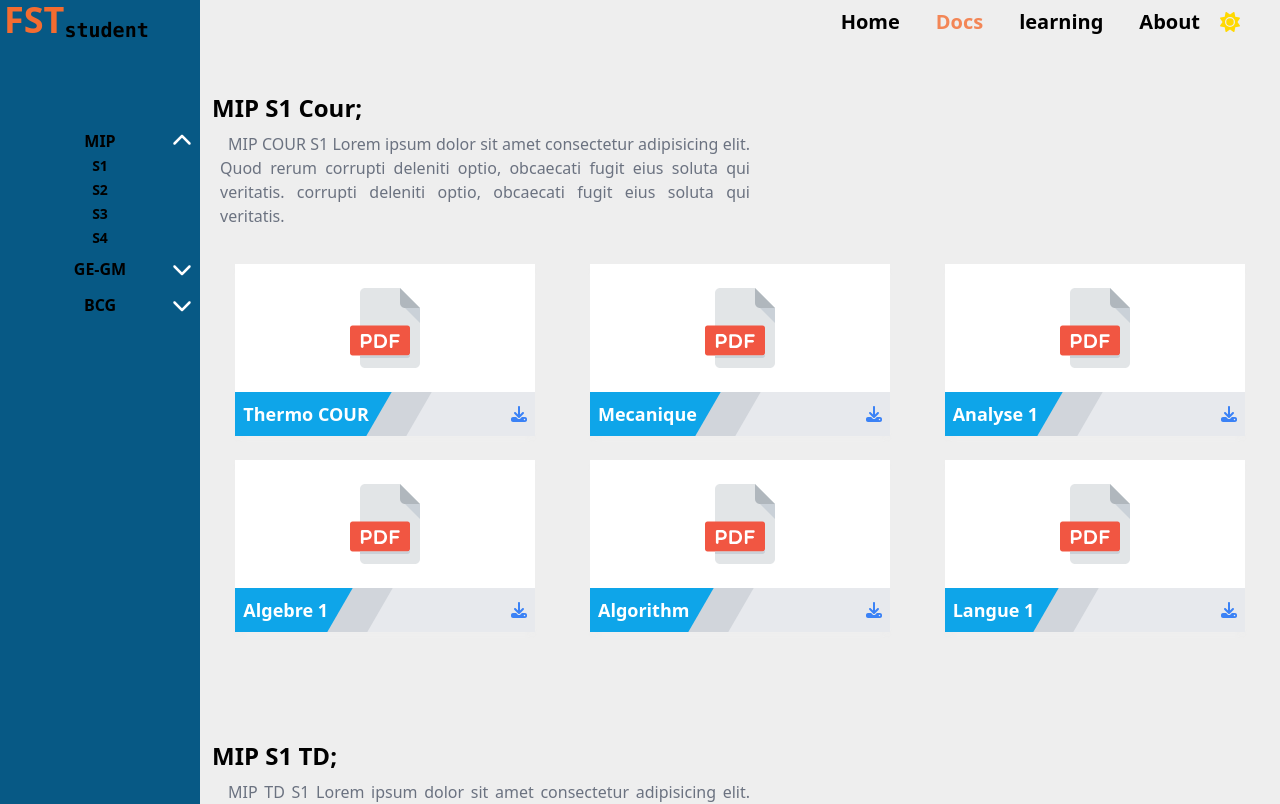
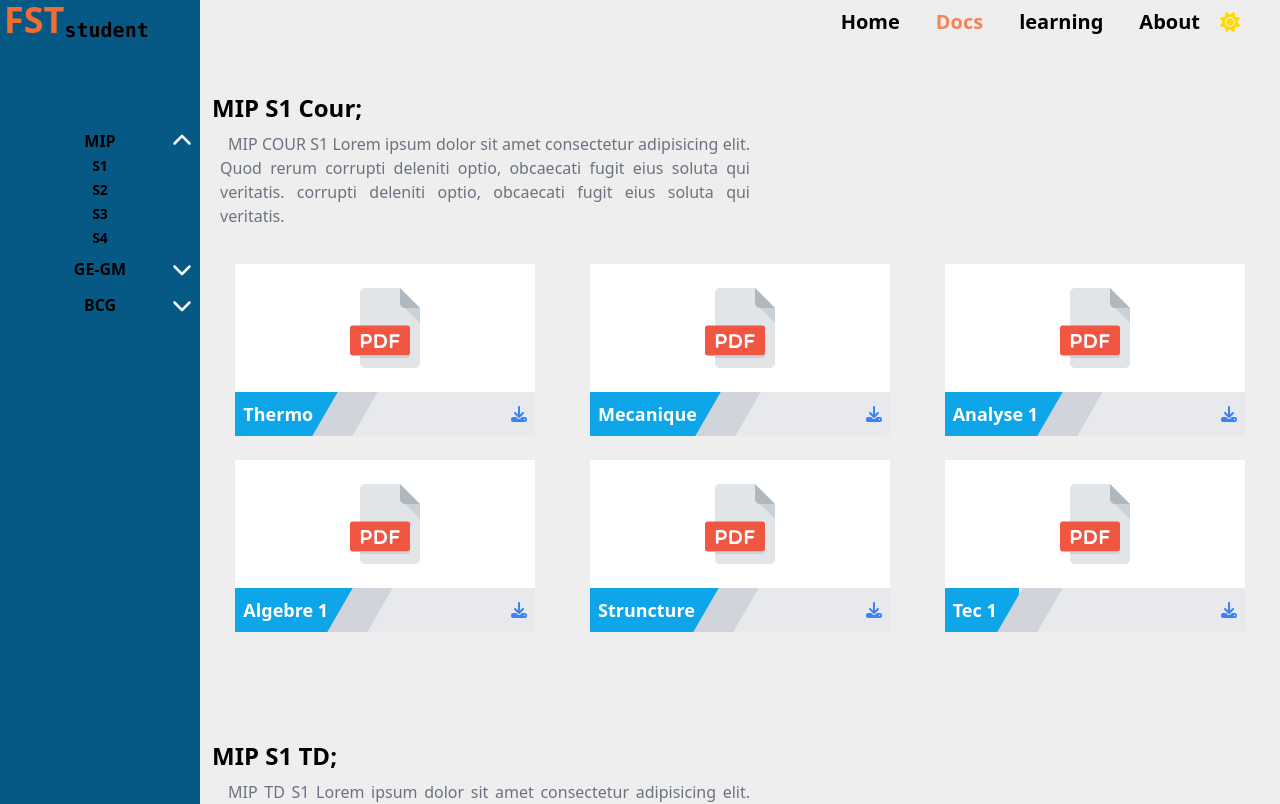
Before and after one commit to suitablePanther/fsts, a React (Vite) app: page /docs in a window 1280 px wide. Shown: the top 804 px of the page. Built offline with nearby package versions, Linux system fonts and the light colour scheme.

Commit message:
rename modules data

```diff
--- a/src/components/docs/semestres/bcg/data/cour_td_s_deux.js
+++ b/src/components/docs/semestres/bcg/data/cour_td_s_deux.js
@@ -9,7 +9,7 @@
 		docs: [
 			{
 				id: 1,
-				moduleName: "Thermo",
+				moduleName: "Thermo, Mec",
 				imgURL: "/svgs/pdf.svg",
 				doc: "/imgs/blue.png",
 				description: ` Hello
@@ -17,7 +17,7 @@
 			},
 			{
 				id: 2,
-				moduleName: "mec & geo",
+				moduleName: "Réactivité Chimique",
 				imgURL: "/svgs/pdf.svg",
 				doc: "/imgs/blue.png",
 				description: ` Hello
@@ -25,7 +25,7 @@
 			},
 			{
 				id: 3,
-				moduleName: "analyse 1",
+				moduleName: "Structures",
 				imgURL: "/svgs/pdf.svg",
 				doc: "/imgs/blue.png",
 				description: ` Hello
@@ -33,7 +33,7 @@
 			},
 			{
 				id: 4,
-				moduleName: "algebre 1",
+				moduleName: "Electricité",
 				imgURL: "/svgs/pdf.svg",
 				doc: "/imgs/blue.png",
 				description: ` Hello
@@ -41,7 +41,7 @@
 			},
 			{
 				id: 5,
-				moduleName: "algorithm",
+				moduleName: "Bases de données",
 				imgURL: "/svgs/pdf.svg",
 				doc: "/imgs/blue.png",
 				description: ` Hello
@@ -49,7 +49,7 @@
 			},
 			{
 				id: 6,
-				moduleName: "langue 1",
+				moduleName: "Tec 2",
 				imgURL: "/svgs/pdf.svg",
 				doc: "/imgs/blue.png",
 				description: ` Hello
@@ -67,7 +67,7 @@
 		docs: [
 			{
 				id: 1,
-				moduleName: "Thermo",
+				moduleName: "Thermo, Mec",
 				imgURL: "/svgs/pdf.svg",
 				doc: "/imgs/blue.png",
 				description: `Lorem ipsum dolor sit amet consectetur adipisicing elit. Quod rerum
@@ -75,7 +75,7 @@
 			},
 			{
 				id: 2,
-				moduleName: "mec pt & geo",
+				moduleName: "Réactivité Chimique",
 				imgURL: "/svgs/pdf.svg",
 				doc: "/imgs/blue.png",
 				description: `Lorem ipsum dolor sit amet consectetur adipisicing elit. Quod rerum
@@ -83,7 +83,7 @@
 			},
 			{
 				id: 3,
-				moduleName: "analyse 1",
+				moduleName: "Structures",
 				imgURL: "/svgs/pdf.svg",
 				doc: "/imgs/blue.png",
 				description: `Lorem ipsum dolor sit amet consectetur adipisicing elit. Quod rerum
@@ -91,7 +91,7 @@
 			},
 			{
 				id: 4,
-				moduleName: "algebre 1",
+				moduleName: "Electricité",
 				imgURL: "/svgs/pdf.svg",
 				doc: "/imgs/blue.png",
 				description: `Lorem ipsum dolor sit amet consectetur adipisicing elit. Quod rerum
@@ -99,7 +99,7 @@
 			},
 			{
 				id: 5,
-				moduleName: "algorithm",
+				moduleName: "bases de données",
 				imgURL: "/svgs/pdf.svg",
 				doc: "/imgs/blue.png",
 				description: `Lorem ipsum dolor sit amet consectetur adipisicing elit. Quod rerum
@@ -107,7 +107,7 @@
 			},
 			{
 				id: 6,
-				moduleName: "langue 1",
+				moduleName: "Tec 2",
 				imgURL: "/svgs/pdf.svg",
 				doc: "/imgs/blue.png",
 				description: `Lorem ipsum dolor sit amet consectetur adipisicing elit. Quod rerum
--- a/src/components/docs/semestres/bcg/data/cour_td_s_quatre.js
+++ b/src/components/docs/semestres/bcg/data/cour_td_s_quatre.js
@@ -9,7 +9,7 @@
 		docs: [
 			{
 				id: 1,
-				moduleName: "Thermo",
+				moduleName: "Biochimie",
 				imgURL: "/svgs/pdf.svg",
 				doc: "/imgs/blue.png",
 				description: ` Hello
@@ -17,7 +17,7 @@
 			},
 			{
 				id: 2,
-				moduleName: "mec & geo",
+				moduleName: "Chimie Org 1",
 				imgURL: "/svgs/pdf.svg",
 				doc: "/imgs/blue.png",
 				description: ` Hello
@@ -25,7 +25,7 @@
 			},
 			{
 				id: 3,
-				moduleName: "analyse 1",
+				moduleName: "Microbiologie",
 				imgURL: "/svgs/pdf.svg",
 				doc: "/imgs/blue.png",
 				description: ` Hello
@@ -33,7 +33,7 @@
 			},
 			{
 				id: 4,
-				moduleName: "algebre 1",
+				moduleName: "Chimie Miné",
 				imgURL: "/svgs/pdf.svg",
 				doc: "/imgs/blue.png",
 				description: ` Hello
@@ -41,7 +41,7 @@
 			},
 			{
 				id: 5,
-				moduleName: "algorithm",
+				moduleName: "Org, Min 2",
 				imgURL: "/svgs/pdf.svg",
 				doc: "/imgs/blue.png",
 				description: ` Hello
@@ -49,7 +49,7 @@
 			},
 			{
 				id: 6,
-				moduleName: "langue 1",
+				moduleName: "Tectonique",
 				imgURL: "/svgs/pdf.svg",
 				doc: "/imgs/blue.png",
 				description: ` Hello
@@ -67,7 +67,7 @@
 		docs: [
 			{
 				id: 1,
-				moduleName: "Thermo",
+				moduleName: "Biochimie",
 				imgURL: "/svgs/pdf.svg",
 				doc: "/imgs/blue.png",
 				description: `Lorem ipsum dolor sit amet consectetur adipisicing elit. Quod rerum
@@ -75,7 +75,7 @@
 			},
 			{
 				id: 2,
-				moduleName: "mec pt & geo",
+				moduleName: "chimie org 1",
 				imgURL: "/svgs/pdf.svg",
 				doc: "/imgs/blue.png",
 				description: `Lorem ipsum dolor sit amet consectetur adipisicing elit. Quod rerum
@@ -83,7 +83,7 @@
 			},
 			{
 				id: 3,
-				moduleName: "analyse 1",
+				moduleName: "Microbiologie",
 				imgURL: "/svgs/pdf.svg",
 				doc: "/imgs/blue.png",
 				description: `Lorem ipsum dolor sit amet consectetur adipisicing elit. Quod rerum
@@ -91,7 +91,7 @@
 			},
 			{
 				id: 4,
-				moduleName: "algebre 1",
+				moduleName: "Chimie Miné",
 				imgURL: "/svgs/pdf.svg",
 				doc: "/imgs/blue.png",
 				description: `Lorem ipsum dolor sit amet consectetur adipisicing elit. Quod rerum
@@ -99,7 +99,7 @@
 			},
 			{
 				id: 5,
-				moduleName: "algorithm",
+				moduleName: "Org/Min 2",
 				imgURL: "/svgs/pdf.svg",
 				doc: "/imgs/blue.png",
 				description: `Lorem ipsum dolor sit amet consectetur adipisicing elit. Quod rerum
@@ -107,7 +107,7 @@
 			},
 			{
 				id: 6,
-				moduleName: "langue 1",
+				moduleName: "Tectonique",
 				imgURL: "/svgs/pdf.svg",
 				doc: "/imgs/blue.png",
 				description: `Lorem ipsum dolor sit amet consectetur adipisicing elit. Quod rerum
--- a/src/components/docs/semestres/bcg/data/cour_td_s_trois.js
+++ b/src/components/docs/semestres/bcg/data/cour_td_s_trois.js
@@ -9,7 +9,7 @@
 		docs: [
 			{
 				id: 1,
-				moduleName: "Thermo",
+				moduleName: "Biologie animale",
 				imgURL: "/svgs/pdf.svg",
 				doc: "/imgs/blue.png",
 				description: ` Hello
@@ -17,7 +17,7 @@
 			},
 			{
 				id: 2,
-				moduleName: "mec & geo",
+				moduleName: "Géo Ext",
 				imgURL: "/svgs/pdf.svg",
 				doc: "/imgs/blue.png",
 				description: ` Hello
@@ -25,7 +25,7 @@
 			},
 			{
 				id: 3,
-				moduleName: "analyse 1",
+				moduleName: "Statistique, Proba",
 				imgURL: "/svgs/pdf.svg",
 				doc: "/imgs/blue.png",
 				description: ` Hello
@@ -33,7 +33,7 @@
 			},
 			{
 				id: 4,
-				moduleName: "algebre 1",
+				moduleName: "Biologie Végétale",
 				imgURL: "/svgs/pdf.svg",
 				doc: "/imgs/blue.png",
 				description: ` Hello
@@ -41,7 +41,7 @@
 			},
 			{
 				id: 5,
-				moduleName: "algorithm",
+				moduleName: "Stratigraphie",
 				imgURL: "/svgs/pdf.svg",
 				doc: "/imgs/blue.png",
 				description: ` Hello
@@ -49,7 +49,7 @@
 			},
 			{
 				id: 6,
-				moduleName: "langue 1",
+				moduleName: "Tec 3",
 				imgURL: "/svgs/pdf.svg",
 				doc: "/imgs/blue.png",
 				description: ` Hello
@@ -67,7 +67,7 @@
 		docs: [
 			{
 				id: 1,
-				moduleName: "Thermo",
+				moduleName: "Biologie animale",
 				imgURL: "/svgs/pdf.svg",
 				doc: "/imgs/blue.png",
 				description: `Lorem ipsum dolor sit amet consectetur adipisicing elit. Quod rerum
@@ -75,7 +75,7 @@
 			},
 			{
 				id: 2,
-				moduleName: "mec pt & geo",
+				moduleName: "Géo Ext",
 				imgURL: "/svgs/pdf.svg",
 				doc: "/imgs/blue.png",
 				description: `Lorem ipsum dolor sit amet consectetur adipisicing elit. Quod rerum
@@ -83,7 +83,7 @@
 			},
 			{
 				id: 3,
-				moduleName: "analyse 1",
+				moduleName: "Statistique, Proba",
 				imgURL: "/svgs/pdf.svg",
 				doc: "/imgs/blue.png",
 				description: `Lorem ipsum dolor sit amet consectetur adipisicing elit. Quod rerum
@@ -91,7 +91,7 @@
 			},
 			{
 				id: 4,
-				moduleName: "algebre 1",
+				moduleName: "Biologie Végétale",
 				imgURL: "/svgs/pdf.svg",
 				doc: "/imgs/blue.png",
 				description: `Lorem ipsum dolor sit amet consectetur adipisicing elit. Quod rerum
@@ -99,7 +99,7 @@
 			},
 			{
 				id: 5,
-				moduleName: "algorithm",
+				moduleName: "Stratigraphie",
 				imgURL: "/svgs/pdf.svg",
 				doc: "/imgs/blue.png",
 				description: `Lorem ipsum dolor sit amet consectetur adipisicing elit. Quod rerum
@@ -107,7 +107,7 @@
 			},
 			{
 				id: 6,
-				moduleName: "langue 1",
+				moduleName: "Tec 3",
 				imgURL: "/svgs/pdf.svg",
 				doc: "/imgs/blue.png",
 				description: `Lorem ipsum dolor sit amet consectetur adipisicing elit. Quod rerum
--- a/src/components/docs/semestres/bcg/data/cour_td_s_un.js
+++ b/src/components/docs/semestres/bcg/data/cour_td_s_un.js
@@ -1,7 +1,7 @@
 const COUR_TD_S_UN = [
 	{
 		id: 1,
-		title: "MIP S1 cour",
+		title: "MIP S1 cours",
 		description: `MIP COUR S1 Lorem ipsum dolor sit amet consectetur adipisicing
     elit. Quod rerum corrupti deleniti optio, obcaecati fugit eius
     soluta qui veritatis. corrupti deleniti optio, obcaecati fugit
@@ -9,7 +9,7 @@
 		docs: [
 			{
 				id: 1,
-				moduleName: "Thermo COUR",
+				moduleName: "Optique & Radio",
 				imgURL: "/svgs/pdf.svg",
 				doc: "/imgs/blue.png",
 				description: ` Hello
@@ -17,7 +17,7 @@
 			},
 			{
 				id: 2,
-				moduleName: "mecanique",
+				moduleName: "Biologie ",
 				imgURL: "/svgs/pdf.svg",
 				doc: "/imgs/blue.png",
 				description: ` Hello
@@ -25,7 +25,7 @@
 			},
 			{
 				id: 3,
-				moduleName: "analyse 1",
+				moduleName: "analyse",
 				imgURL: "/svgs/pdf.svg",
 				doc: "/imgs/blue.png",
 				description: ` Hello
@@ -33,7 +33,7 @@
 			},
 			{
 				id: 4,
-				moduleName: "algebre 1",
+				moduleName: "algebre",
 				imgURL: "/svgs/pdf.svg",
 				doc: "/imgs/blue.png",
 				description: ` Hello
@@ -41,7 +41,7 @@
 			},
 			{
 				id: 5,
-				moduleName: "algorithm",
+				moduleName: "Cosmologie & Géodynamique",
 				imgURL: "/svgs/pdf.svg",
 				doc: "/imgs/blue.png",
 				description: ` Hello
@@ -49,7 +49,7 @@
 			},
 			{
 				id: 6,
-				moduleName: "langue 1",
+				moduleName: "Tec 1",
 				imgURL: "/svgs/pdf.svg",
 				doc: "/imgs/blue.png",
 				description: ` Hello
@@ -59,7 +59,7 @@
 	},
 	{
 		id: 2,
-		title: "MIP S1 TD",
+		title: "MIP S1 TDs",
 		description: `MIP TD S1 Lorem ipsum dolor sit amet consectetur adipisicing
     elit. Quod rerum corrupti deleniti optio, obcaecati fugit eius
     soluta qui veritatis. corrupti deleniti optio, obcaecati fugit
@@ -67,7 +67,7 @@
 		docs: [
 			{
 				id: 1,
-				moduleName: "Thermo TD",
+				moduleName: "Optique & Radio",
 				imgURL: "/svgs/pdf.svg",
 				doc: "/imgs/blue.png",
 				description: `Lorem ipsum dolor sit amet consectetur adipisicing elit. Quod rerum
@@ -75,7 +75,7 @@
 			},
 			{
 				id: 2,
-				moduleName: "mec & geo",
+				moduleName: "Biologie",
 				imgURL: "/svgs/pdf.svg",
 				doc: "/imgs/blue.png",
 				description: `Lorem ipsum dolor sit amet consectetur adipisicing elit. Quod rerum
@@ -83,7 +83,7 @@
 			},
 			{
 				id: 3,
-				moduleName: "analyse 1",
+				moduleName: "analyse",
 				imgURL: "/svgs/pdf.svg",
 				doc: "/imgs/blue.png",
 				description: `Lorem ipsum dolor sit amet consectetur adipisicing elit. Quod rerum
@@ -91,7 +91,7 @@
 			},
 			{
 				id: 4,
-				moduleName: "algebre 1",
+				moduleName: "algebre",
 				imgURL: "/svgs/pdf.svg",
 				doc: "/imgs/blue.png",
 				description: `Lorem ipsum dolor sit amet consectetur adipisicing elit. Quod rerum
@@ -99,7 +99,7 @@
 			},
 			{
 				id: 5,
-				moduleName: "algorithm",
+				moduleName: "Cosmologie & Géo",
 				imgURL: "/svgs/pdf.svg",
 				doc: "/imgs/blue.png",
 				description: `Lorem ipsum dolor sit amet consectetur adipisicing elit. Quod rerum
--- a/src/components/docs/semestres/gegm/data/cour_td_s_deux.js
+++ b/src/components/docs/semestres/gegm/data/cour_td_s_deux.js
@@ -9,7 +9,7 @@
 		docs: [
 			{
 				id: 1,
-				moduleName: "Thermo",
+				moduleName: "circuit",
 				imgURL: "/svgs/pdf.svg",
 				doc: "/imgs/blue.png",
 				description: ` Hello
@@ -17,7 +17,7 @@
 			},
 			{
 				id: 2,
-				moduleName: "mec & geo",
+				moduleName: "Électromag",
 				imgURL: "/svgs/pdf.svg",
 				doc: "/imgs/blue.png",
 				description: ` Hello
@@ -25,7 +25,7 @@
 			},
 			{
 				id: 3,
-				moduleName: "analyse 1",
+				moduleName: "analyse 2",
 				imgURL: "/svgs/pdf.svg",
 				doc: "/imgs/blue.png",
 				description: ` Hello
@@ -33,7 +33,7 @@
 			},
 			{
 				id: 4,
-				moduleName: "algebre 1",
+				moduleName: "algebre 2",
 				imgURL: "/svgs/pdf.svg",
 				doc: "/imgs/blue.png",
 				description: ` Hello
@@ -41,7 +41,7 @@
 			},
 			{
 				id: 5,
-				moduleName: "algorithm",
+				moduleName: "structures",
 				imgURL: "/svgs/pdf.svg",
 				doc: "/imgs/blue.png",
 				description: ` Hello
@@ -49,7 +49,7 @@
 			},
 			{
 				id: 6,
-				moduleName: "langue 1",
+				moduleName: "Tec 2",
 				imgURL: "/svgs/pdf.svg",
 				doc: "/imgs/blue.png",
 				description: ` Hello
@@ -67,7 +67,7 @@
 		docs: [
 			{
 				id: 1,
-				moduleName: "Thermo",
+				moduleName: "circuit",
 				imgURL: "/svgs/pdf.svg",
 				doc: "/imgs/blue.png",
 				description: `Lorem ipsum dolor sit amet consectetur adipisicing elit. Quod rerum
@@ -75,7 +75,7 @@
 			},
 			{
 				id: 2,
-				moduleName: "mec pt & geo",
+				moduleName: "Électromag",
 				imgURL: "/svgs/pdf.svg",
 				doc: "/imgs/blue.png",
 				description: `Lorem ipsum dolor sit amet consectetur adipisicing elit. Quod rerum
@@ -99,7 +99,7 @@
 			},
 			{
 				id: 5,
-				moduleName: "algorithm",
+				moduleName: "structures",
 				imgURL: "/svgs/pdf.svg",
 				doc: "/imgs/blue.png",
 				description: `Lorem ipsum dolor sit amet consectetur adipisicing elit. Quod rerum
--- a/src/components/docs/semestres/gegm/data/cour_td_s_quatre.js
+++ b/src/components/docs/semestres/gegm/data/cour_td_s_quatre.js
@@ -9,7 +9,7 @@
 		docs: [
 			{
 				id: 1,
-				moduleName: "Thermo",
+				moduleName: "Électrotech",
 				imgURL: "/svgs/pdf.svg",
 				doc: "/imgs/blue.png",
 				description: ` Hello
@@ -17,7 +17,7 @@
 			},
 			{
 				id: 2,
-				moduleName: "mec & geo",
+				moduleName: "automatique",
 				imgURL: "/svgs/pdf.svg",
 				doc: "/imgs/blue.png",
 				description: ` Hello
@@ -25,7 +25,7 @@
 			},
 			{
 				id: 3,
-				moduleName: "analyse 1",
+				moduleName: "Hydraulique",
 				imgURL: "/svgs/pdf.svg",
 				doc: "/imgs/blue.png",
 				description: ` Hello
@@ -33,7 +33,7 @@
 			},
 			{
 				id: 4,
-				moduleName: "algebre 1",
+				moduleName: "Automatisme",
 				imgURL: "/svgs/pdf.svg",
 				doc: "/imgs/blue.png",
 				description: ` Hello
@@ -41,7 +41,7 @@
 			},
 			{
 				id: 5,
-				moduleName: "algorithm",
+				moduleName: "algorithm 3",
 				imgURL: "/svgs/pdf.svg",
 				doc: "/imgs/blue.png",
 				description: ` Hello
@@ -49,7 +49,7 @@
 			},
 			{
 				id: 6,
-				moduleName: "langue 1",
+				moduleName: "Pending",
 				imgURL: "/svgs/pdf.svg",
 				doc: "/imgs/blue.png",
 				description: ` Hello
@@ -67,7 +67,7 @@
 		docs: [
 			{
 				id: 1,
-				moduleName: "Thermo",
+				moduleName: "Électrotech",
 				imgURL: "/svgs/pdf.svg",
 				doc: "/imgs/blue.png",
 				description: `Lorem ipsum dolor sit amet consectetur adipisicing elit. Quod rerum
@@ -75,7 +75,7 @@
 			},
 			{
 				id: 2,
-				moduleName: "mec pt & geo",
+				moduleName: "automatique",
 				imgURL: "/svgs/pdf.svg",
 				doc: "/imgs/blue.png",
 				description: `Lorem ipsum dolor sit amet consectetur adipisicing elit. Quod rerum
@@ -83,7 +83,7 @@
 			},
 			{
 				id: 3,
-				moduleName: "analyse 1",
+				moduleName: "Hydraulique",
 				imgURL: "/svgs/pdf.svg",
 				doc: "/imgs/blue.png",
 				description: `Lorem ipsum dolor sit amet consectetur adipisicing elit. Quod rerum
@@ -91,7 +91,7 @@
 			},
 			{
 				id: 4,
-				moduleName: "algebre 1",
+				moduleName: "Automatisme",
 				imgURL: "/svgs/pdf.svg",
 				doc: "/imgs/blue.png",
 				description: `Lorem ipsum dolor sit amet consectetur adipisicing elit. Quod rerum
@@ -99,7 +99,7 @@
 			},
 			{
 				id: 5,
-				moduleName: "algorithm",
+				moduleName: "algorithm 3",
 				imgURL: "/svgs/pdf.svg",
 				doc: "/imgs/blue.png",
 				description: `Lorem ipsum dolor sit amet consectetur adipisicing elit. Quod rerum
@@ -107,7 +107,7 @@
 			},
 			{
 				id: 6,
-				moduleName: "langue 1",
+				moduleName: "Pending",
 				imgURL: "/svgs/pdf.svg",
 				doc: "/imgs/blue.png",
 				description: `Lorem ipsum dolor sit amet consectetur adipisicing elit. Quod rerum
--- a/src/components/docs/semestres/gegm/data/cour_td_s_trois.js
+++ b/src/components/docs/semestres/gegm/data/cour_td_s_trois.js
@@ -9,7 +9,7 @@
 		docs: [
 			{
 				id: 1,
-				moduleName: "Thermo",
+				moduleName: "Mec Solid",
 				imgURL: "/svgs/pdf.svg",
 				doc: "/imgs/blue.png",
 				description: ` Hello
@@ -17,7 +17,7 @@
 			},
 			{
 				id: 2,
-				moduleName: "mec & geo",
+				moduleName: "Electronique",
 				imgURL: "/svgs/pdf.svg",
 				doc: "/imgs/blue.png",
 				description: ` Hello
@@ -25,7 +25,7 @@
 			},
 			{
 				id: 3,
-				moduleName: "analyse 1",
+				moduleName: "Gestion",
 				imgURL: "/svgs/pdf.svg",
 				doc: "/imgs/blue.png",
 				description: ` Hello
@@ -33,7 +33,7 @@
 			},
 			{
 				id: 4,
-				moduleName: "algebre 1",
+				moduleName: "analyse 3",
 				imgURL: "/svgs/pdf.svg",
 				doc: "/imgs/blue.png",
 				description: ` Hello
@@ -41,7 +41,7 @@
 			},
 			{
 				id: 5,
-				moduleName: "algorithm",
+				moduleName: "proba",
 				imgURL: "/svgs/pdf.svg",
 				doc: "/imgs/blue.png",
 				description: ` Hello
@@ -49,7 +49,7 @@
 			},
 			{
 				id: 6,
-				moduleName: "langue 1",
+				moduleName: "algo 2",
 				imgURL: "/svgs/pdf.svg",
 				doc: "/imgs/blue.png",
 				description: ` Hello
@@ -67,7 +67,7 @@
 		docs: [
 			{
 				id: 1,
-				moduleName: "Thermo",
+				moduleName: "Mec Solid",
 				imgURL: "/svgs/pdf.svg",
 				doc: "/imgs/blue.png",
 				description: `Lorem ipsum dolor sit amet consectetur adipisicing elit. Quod rerum
@@ -75,7 +75,7 @@
 			},
 			{
 				id: 2,
-				moduleName: "mec pt & geo",
+				moduleName: "Electronique",
 				imgURL: "/svgs/pdf.svg",
 				doc: "/imgs/blue.png",
 				description: `Lorem ipsum dolor sit amet consectetur adipisicing elit. Quod rerum
@@ -83,7 +83,7 @@
 			},
 			{
 				id: 3,
-				moduleName: "analyse 1",
+				moduleName: "Gestion",
 				imgURL: "/svgs/pdf.svg",
 				doc: "/imgs/blue.png",
 				description: `Lorem ipsum dolor sit amet consectetur adipisicing elit. Quod rerum
@@ -91,7 +91,7 @@
 			},
 			{
 				id: 4,
-				moduleName: "algebre 1",
+				moduleName: "analyse 3",
 				imgURL: "/svgs/pdf.svg",
 				doc: "/imgs/blue.png",
 				description: `Lorem ipsum dolor sit amet consectetur adipisicing elit. Quod rerum
@@ -99,7 +99,7 @@
 			},
 			{
 				id: 5,
-				moduleName: "algorithm",
+				moduleName: "proba",
 				imgURL: "/svgs/pdf.svg",
 				doc: "/imgs/blue.png",
 				description: `Lorem ipsum dolor sit amet consectetur adipisicing elit. Quod rerum
@@ -107,7 +107,7 @@
 			},
 			{
 				id: 6,
-				moduleName: "langue 1",
+				moduleName: "algo 2",
 				imgURL: "/svgs/pdf.svg",
 				doc: "/imgs/blue.png",
 				description: `Lorem ipsum dolor sit amet consectetur adipisicing elit. Quod rerum
--- a/src/components/docs/semestres/mip/data/cour_td_s_deux.js
+++ b/src/components/docs/semestres/mip/data/cour_td_s_deux.js
@@ -9,7 +9,7 @@
 		docs: [
 			{
 				id: 1,
-				moduleName: "Thermo",
+				moduleName: "circuit",
 				imgURL: "/svgs/pdf.svg",
 				doc: "/imgs/blue.png",
 				description: ` Hello
@@ -17,7 +17,7 @@
 			},
 			{
 				id: 2,
-				moduleName: "mec & geo",
+				moduleName: "electricité",
 				imgURL: "/svgs/pdf.svg",
 				doc: "/imgs/blue.png",
 				description: ` Hello
@@ -25,7 +25,7 @@
 			},
 			{
 				id: 3,
-				moduleName: "analyse 1",
+				moduleName: "analyse 2",
 				imgURL: "/svgs/pdf.svg",
 				doc: "/imgs/blue.png",
 				description: ` Hello
@@ -33,7 +33,7 @@
 			},
 			{
 				id: 4,
-				moduleName: "algebre 1",
+				moduleName: "algebre 2",
 				imgURL: "/svgs/pdf.svg",
 				doc: "/imgs/blue.png",
 				description: ` Hello
@@ -41,7 +41,7 @@
 			},
 			{
 				id: 5,
-				moduleName: "algorithm",
+				moduleName: "Reactivite",
 				imgURL: "/svgs/pdf.svg",
 				doc: "/imgs/blue.png",
 				description: ` Hello
@@ -49,7 +49,7 @@
 			},
 			{
 				id: 6,
-				moduleName: "langue 1",
+				moduleName: "tec 2",
 				imgURL: "/svgs/pdf.svg",
 				doc: "/imgs/blue.png",
 				description: ` Hello
@@ -67,7 +67,7 @@
 		docs: [
 			{
 				id: 1,
-				moduleName: "Thermo",
+				moduleName: "circuit",
 				imgURL: "/svgs/pdf.svg",
 				doc: "/imgs/blue.png",
 				description: `Lorem ipsum dolor sit amet consectetur adipisicing elit. Quod rerum
@@ -75,7 +75,7 @@
 			},
 			{
 				id: 2,
-				moduleName: "mec pt & geo",
+				moduleName: "electricité",
 				imgURL: "/svgs/pdf.svg",
 				doc: "/imgs/blue.png",
 				description: `Lorem ipsum dolor sit amet consectetur adipisicing elit. Quod rerum
@@ -83,7 +83,7 @@
 			},
 			{
 				id: 3,
-				moduleName: "analyse 1",
+				moduleName: "analyse 2",
 				imgURL: "/svgs/pdf.svg",
 				doc: "/imgs/blue.png",
 				description: `Lorem ipsum dolor sit amet consectetur adipisicing elit. Quod rerum
@@ -91,7 +91,7 @@
 			},
 			{
 				id: 4,
-				moduleName: "algebre 1",
+				moduleName: "algebre 2",
 				imgURL: "/svgs/pdf.svg",
 				doc: "/imgs/blue.png",
 				description: `Lorem ipsum dolor sit amet consectetur adipisicing elit. Quod rerum
@@ -99,7 +99,7 @@
 			},
 			{
 				id: 5,
-				moduleName: "algorithm",
+				moduleName: "Reactivite",
 				imgURL: "/svgs/pdf.svg",
 				doc: "/imgs/blue.png",
 				description: `Lorem ipsum dolor sit amet consectetur adipisicing elit. Quod rerum
@@ -107,7 +107,7 @@
 			},
 			{
 				id: 6,
-				moduleName: "langue 1",
+				moduleName: "tec 2",
 				imgURL: "/svgs/pdf.svg",
 				doc: "/imgs/blue.png",
 				description: `Lorem ipsum dolor sit amet consectetur adipisicing elit. Quod rerum
--- a/src/components/docs/semestres/mip/data/cour_td_s_trois.js
+++ b/src/components/docs/semestres/mip/data/cour_td_s_trois.js
@@ -25,7 +25,7 @@
 			},
 			{
 				id: 3,
-				moduleName: "analyse 1",
+				moduleName: "analyse 3",
 				imgURL: "/svgs/pdf.svg",
 				doc: "/imgs/blue.png",
 				description: ` Hello
@@ -33,7 +33,7 @@
 			},
 			{
 				id: 4,
-				moduleName: "algebre 1",
+				moduleName: "D_S C",
 				imgURL: "/svgs/pdf.svg",
 				doc: "/imgs/blue.png",
 				description: ` Hello
@@ -49,7 +49,7 @@
 			},
 			{
 				id: 6,
-				moduleName: "langue 1",
+				moduleName: "tec 3",
 				imgURL: "/svgs/pdf.svg",
 				doc: "/imgs/blue.png",
 				description: ` Hello
@@ -67,7 +67,7 @@
 		docs: [
 			{
 				id: 1,
-				moduleName: "Thermo",
+				moduleName: "mec solid",
 				imgURL: "/svgs/pdf.svg",
 				doc: "/imgs/blue.png",
 				description: `Lorem ipsum dolor sit amet consectetur adipisicing elit. Quod rerum
@@ -83,7 +83,7 @@
 			},
 			{
 				id: 3,
-				moduleName: "analyse 1",
+				moduleName: "analyse 3",
 				imgURL: "/svgs/pdf.svg",
 				doc: "/imgs/blue.png",
 				description: `Lorem ipsum dolor sit amet consectetur adipisicing elit. Quod rerum
@@ -91,7 +91,7 @@
 			},
 			{
 				id: 4,
-				moduleName: "algebre 1",
+				moduleName: "D_S C",
 				imgURL: "/svgs/pdf.svg",
 				doc: "/imgs/blue.png",
 				description: `Lorem ipsum dolor sit amet consectetur adipisicing elit. Quod rerum
@@ -107,7 +107,7 @@
 			},
 			{
 				id: 6,
-				moduleName: "langue 1",
+				moduleName: "tec 3",
 				imgURL: "/svgs/pdf.svg",
 				doc: "/imgs/blue.png",
 				description: `Lorem ipsum dolor sit amet consectetur adipisicing elit. Quod rerum
--- a/src/components/docs/semestres/mip/data/cour_td_s_un.js
+++ b/src/components/docs/semestres/mip/data/cour_td_s_un.js
@@ -9,7 +9,7 @@
 		docs: [
 			{
 				id: 1,
-				moduleName: "Thermo COUR",
+				moduleName: "Thermo ",
 				imgURL: "/svgs/pdf.svg",
 				doc: "/imgs/blue.png",
 				description: ` Hello
@@ -41,7 +41,7 @@
 			},
 			{
 				id: 5,
-				moduleName: "algorithm",
+				moduleName: "Struncture",
 				imgURL: "/svgs/pdf.svg",
 				doc: "/imgs/blue.png",
 				description: ` Hello
@@ -49,7 +49,7 @@
 			},
 			{
 				id: 6,
-				moduleName: "langue 1",
+				moduleName: "Tec 1",
 				imgURL: "/svgs/pdf.svg",
 				doc: "/imgs/blue.png",
 				description: ` Hello
@@ -67,7 +67,7 @@
 		docs: [
 			{
 				id: 1,
-				moduleName: "Thermo TD",
+				moduleName: "Thermo",
 				imgURL: "/svgs/pdf.svg",
 				doc: "/imgs/blue.png",
 				description: `Lorem ipsum dolor sit amet consectetur adipisicing elit. Quod rerum
@@ -99,7 +99,7 @@
 			},
 			{
 				id: 5,
-				moduleName: "algorithm",
+				moduleName: "Struncture",
 				imgURL: "/svgs/pdf.svg",
 				doc: "/imgs/blue.png",
 				description: `Lorem ipsum dolor sit amet consectetur adipisicing elit. Quod rerum
@@ -107,7 +107,7 @@
 			},
 			{
 				id: 6,
-				moduleName: "langue 1",
+				moduleName: "Tec 1",
 				imgURL: "/svgs/pdf.svg",
 				doc: "/imgs/blue.png",
 				description: `Lorem ipsum dolor sit amet consectetur adipisicing elit. Quod rerum
```
